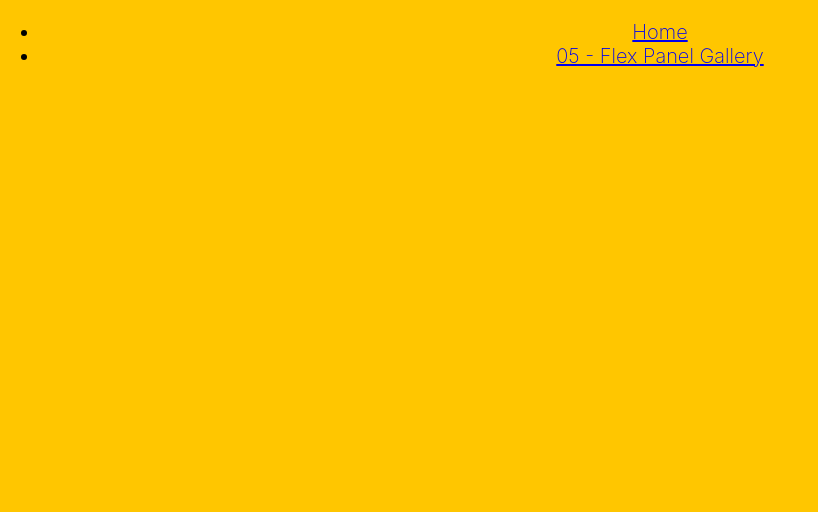
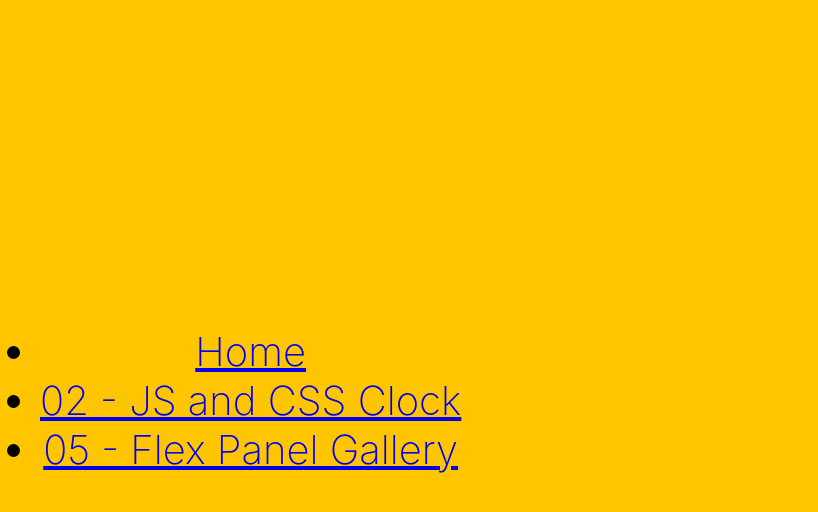
Before and after one commit to jazanne/js30-react, a React (Create React App) app: page / in a window 1280 px wide. Shown: the top 512 px of the page, without its empty margins (0-818 px from the left). Built offline with nearby package versions, Linux system fonts and the light colour scheme.

Commit message:
Sets up for day 2 clock exercise w/ completed CSS

```diff
--- a/src/App.js
+++ b/src/App.js
@@ -11,6 +11,9 @@ function App() {
               <Link to="/">Home</Link>
             </li>
             <li>
+              <Link to="/clock">02 - JS and CSS Clock</Link>
+            </li>
+            <li>
               <Link to="/flex-panel-gallery">05 - Flex Panel Gallery</Link>
             </li>
           </ul>
--- a/src/Router.js
+++ b/src/Router.js
@@ -1,6 +1,7 @@
 import React from 'react';
 import { BrowserRouter, Route, Switch } from 'react-router-dom';
 import App from './App';
+import { Clock } from './components/exercises/02 - JS and CSS Clock/App';
 import { FlexPanelGallery } from './components/exercises/05 - Flex Panel Gallery/App';
 
 const Router = () => {
@@ -8,6 +9,7 @@ const Router = () => {
     <BrowserRouter>
       <Switch>
         <Route exact path="/" component={App} />
+        <Route path="/clock" component={Clock} />
         <Route path="/flex-panel-gallery" component={FlexPanelGallery} />
       </Switch>
     </BrowserRouter>
--- /dev/null
+++ b/src/components/exercises/02 - JS and CSS Clock/App.js
@@ -0,0 +1,12 @@
+import React, { Component } from 'react';
+import './style.css';
+
+export class Clock extends Component {
+  render() {
+    return (
+      <div>
+
+      </div>
+    );
+  }
+}
--- /dev/null
+++ b/src/components/exercises/02 - JS and CSS Clock/style.css
@@ -0,0 +1,50 @@
+html {
+  background:#018DED url(http://unsplash.it/1500/1000?image=881&blur=50);
+  background-size:cover;
+  font-family:'helvetica neue';
+  text-align: center;
+  font-size: 10px;
+}
+
+body {
+  margin: 0;
+  font-size: 2rem;
+  display:flex;
+  flex:1;
+  min-height: 100vh;
+  align-items: center;
+}
+
+.clock {
+  width: 30rem;
+  height: 30rem;
+  border:20px solid white;
+  border-radius:50%;
+  margin:50px auto;
+  position: relative;
+  padding:2rem;
+  box-shadow:
+    0 0 0 4px rgba(0,0,0,0.1),
+    inset 0 0 0 3px #EFEFEF,
+    inset 0 0 10px black,
+    0 0 10px rgba(0,0,0,0.2);
+}
+
+.clock-face {
+  position: relative;
+  width: 100%;
+  height: 100%;
+  transform: translateY(-3px); /* account for the height of the clock hands */
+}
+
+.hand {
+  width:50%;
+  height:6px;
+  background:black;
+  position: absolute;
+  top:50%;
+  border-radius: 10px;
+  transform-origin: 100%;
+  transform: rotate(90deg);
+  transition-timing-function: cubic-bezier(0.4, 1.24, 0.92, 0.26);
+}
```
